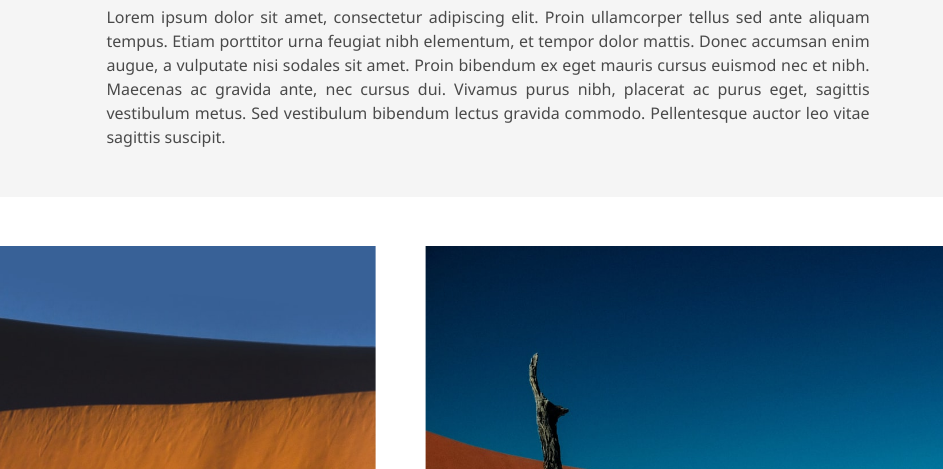
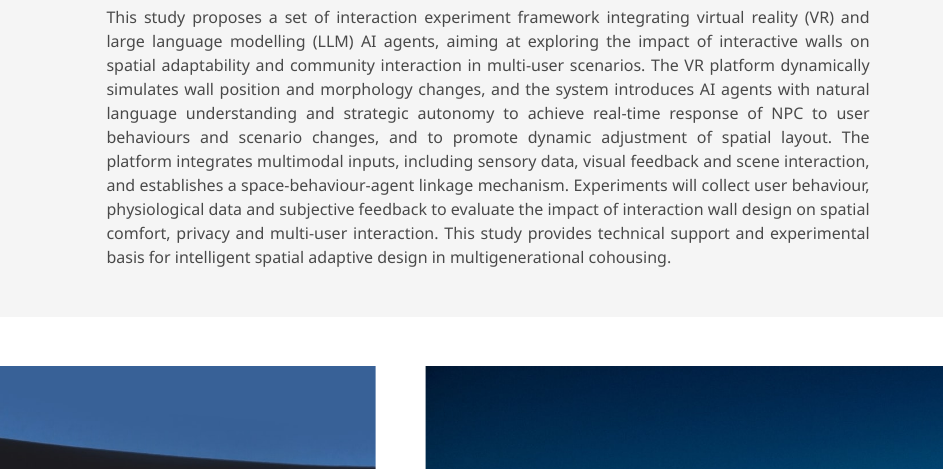
Before and after one commit to ximeixiaoxing/Limin_W, a plain HTML site: page index.html in a window 1280 px wide. Shown: the part 755-1224 px from the top of the page, without its empty margins (152-1095 px from the left). Drawn offline with nearby package versions, Linux system fonts and the light colour scheme; some icons are missing; a web font is replaced by a local one.

Commit message:
Update index.html

```diff
--- a/index.html
+++ b/index.html
@@ -148,7 +148,7 @@
         <h2 class="title is-3">Abstract</h2>
         <div class="content has-text-justified">
           <p>
-            Lorem ipsum dolor sit amet, consectetur adipiscing elit. Proin ullamcorper tellus sed ante aliquam tempus. Etiam porttitor urna feugiat nibh elementum, et tempor dolor mattis. Donec accumsan enim augue, a vulputate nisi sodales sit amet. Proin bibendum ex eget mauris cursus euismod nec et nibh. Maecenas ac gravida ante, nec cursus dui. Vivamus purus nibh, placerat ac purus eget, sagittis vestibulum metus. Sed vestibulum bibendum lectus gravida commodo. Pellentesque auctor leo vitae sagittis suscipit.
+            This study proposes a set of interaction experiment framework integrating virtual reality (VR) and large language modelling (LLM) AI agents, aiming at exploring the impact of interactive walls on spatial adaptability and community interaction in multi-user scenarios. The VR platform dynamically simulates wall position and morphology changes, and the system introduces AI agents with natural language understanding and strategic autonomy to achieve real-time response of NPC to user behaviours and scenario changes, and to promote dynamic adjustment of spatial layout. The platform integrates multimodal inputs, including sensory data, visual feedback and scene interaction, and establishes a space-behaviour-agent linkage mechanism. Experiments will collect user behaviour, physiological data and subjective feedback to evaluate the impact of interaction wall design on spatial comfort, privacy and multi-user interaction. This study provides technical support and experimental basis for intelligent spatial adaptive design in multigenerational cohousing.
           </p>
         </div>
       </div>
```
